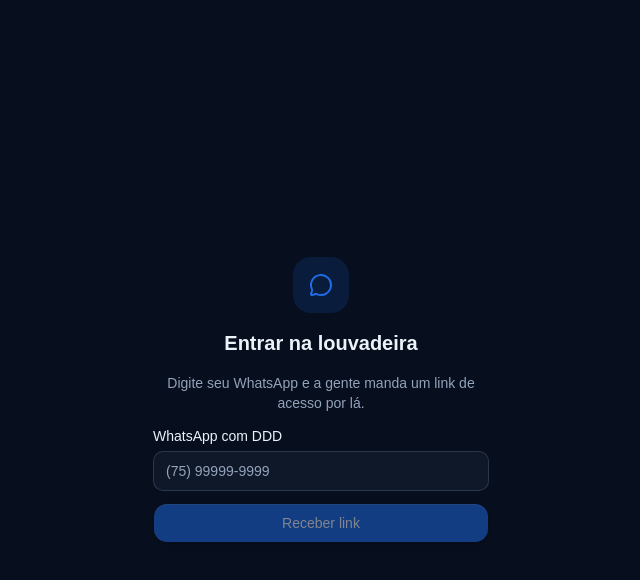
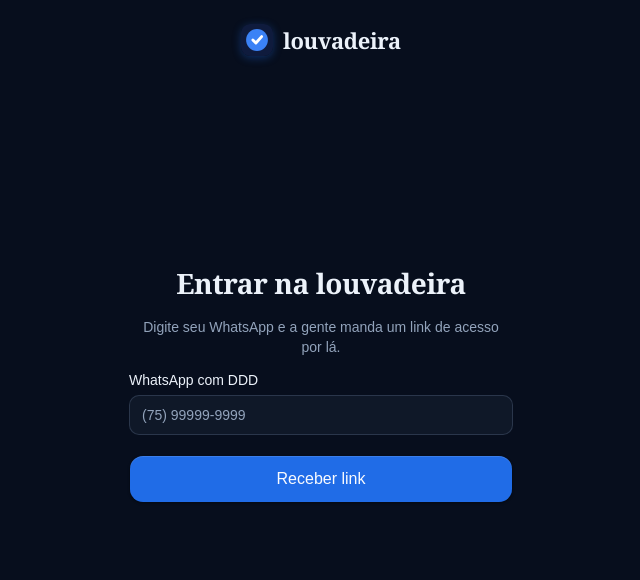
Before and after one commit to glwbr/louvadeira, a React (Vite) app in the folder web/: page /entrar in a window 1280 px wide. Shown: the top 580 px of the page, without its empty margins (319-959 px from the left). Built offline with nearby package versions, Linux system fonts and the light colour scheme.

Commit message:
feat(web): polish the sign-in screen

```diff
--- a/web/src/components/form.tsx
+++ b/web/src/components/form.tsx
@@ -69,12 +69,20 @@ type TextFieldProps = {
   label: ReactNode
   hint?: ReactNode
   className?: string
+  /** NOTE: Rewrites what was typed before it is stored, for masks like the phone number. */
+  format?: (value: string) => string
 } & Omit<
   ComponentProps<typeof Input>,
   "id" | "name" | "value" | "onChange" | "onBlur" | "className"
 >
 
-function TextField({ label, hint, className, ...input }: TextFieldProps) {
+function TextField({
+  label,
+  hint,
+  className,
+  format,
+  ...input
+}: TextFieldProps) {
   const field = useFieldContext<string>()
   const error = useFieldError()
   const id = useId()
@@ -91,7 +99,11 @@ function TextField({ label, hint, className, ...input }: TextFieldProps) {
         name={field.name}
         value={field.state.value}
         onBlur={field.handleBlur}
-        onChange={(event) => field.handleChange(event.target.value)}
+        onChange={(event) =>
+          field.handleChange(
+            format ? format(event.target.value) : event.target.value
+          )
+        }
         aria-invalid={Boolean(error)}
         {...input}
       />
--- a/web/src/features/auth/sign-in-page.tsx
+++ b/web/src/features/auth/sign-in-page.tsx
@@ -1,20 +1,32 @@
 import { useMutation, useQueryClient } from "@tanstack/react-query"
-import { Loader2, MessageCircle } from "lucide-react"
-import { useEffect, useRef, useState, type FormEvent, type ReactNode } from "react"
+import { CloudOff, Loader2, MessageCircleHeart, RotateCw } from "lucide-react"
+import { AnimatePresence, motion } from "motion/react"
+import { useEffect, useRef, type ReactNode } from "react"
+import { useTranslation } from "react-i18next"
 import { useNavigate, useSearchParams } from "react-router"
 
+import { Wordmark } from "@/components/brand"
+import { useAppForm } from "@/components/form"
+import { quick } from "@/components/motion"
 import { Button } from "@/components/ui/button"
-import { Input } from "@/components/ui/input"
-import { Label } from "@/components/ui/label"
-import { api, queryKeys } from "@/lib/api"
+import { ApiError, api, queryKeys } from "@/lib/api"
+import { maskPhone, phoneDigits } from "@/lib/format"
 
 export function SignInPage() {
+  const { t } = useTranslation()
   const [params] = useSearchParams()
   const navigate = useNavigate()
   const queryClient = useQueryClient()
-  const [error, setError] = useState<string | null>(null)
+  const token = params.get("token")
   const started = useRef(false)
-  const token = params.get("token")
+
+  const redeem = useMutation({
+    mutationFn: (raw: string) => api.redeem(raw),
+    onSuccess: (person) => {
+      queryClient.setQueryData(queryKeys.me, person)
+      navigate(person.isAdmin ? "/" : "/minha-escala", { replace: true })
+    },
+  })
 
   useEffect(() => {
     // NOTE: StrictMode runs effects twice in development; the link is single-use, so redeem it only once.
@@ -22,84 +34,139 @@ export function SignInPage() {
       return
     }
     started.current = true
-    api
-      .redeem(token)
-      .then((person) => {
-        queryClient.setQueryData(queryKeys.me, person)
-        navigate(person.isAdmin ? "/" : "/minha-escala", { replace: true })
-      })
-      .catch((err: Error) => setError(err.message))
-  }, [token, navigate, queryClient])
+    redeem.mutate(token)
+  }, [token, redeem])
 
-  if (token && !error) {
+  const expired = redeem.error instanceof ApiError && redeem.error.status === 401
+
+  if (token && !redeem.isError) {
     return (
       <Centered>
-        <Loader2 className="size-6 animate-spin text-primary" />
-        <h1 className="text-xl font-semibold">Entrando…</h1>
+        <Loader2 className="size-7 animate-spin text-brand" aria-hidden />
+        <h1 className="font-display text-2xl font-semibold" role="status">
+          {t("signIn.redeeming")}
+        </h1>
+      </Centered>
+    )
+  }
+
+  if (token && redeem.isError && !expired) {
+    return (
+      <Centered>
+        <span className="flex size-12 items-center justify-center rounded-2xl bg-danger/12 text-danger">
+          <CloudOff className="size-6" />
+        </span>
+        <h1 className="font-display text-[1.75rem] leading-tight font-semibold text-balance">{t("signIn.failedTitle")}</h1>
+        <p className="text-sm text-pretty text-muted-foreground">{redeem.error.message}</p>
+        <Button size="lg" className="w-full" onClick={() => redeem.mutate(token)} disabled={redeem.isPending}>
+          {redeem.isPending ? <Loader2 className="animate-spin" /> : <RotateCw />}
+          {t("common.tryAgain")}
+        </Button>
       </Centered>
     )
   }
 
   return (
     <Centered>
-      <div className="flex size-14 items-center justify-center rounded-2xl bg-primary/15 text-primary">
-        <MessageCircle className="size-6" />
-      </div>
-      <h1 className="text-xl font-semibold">{error ? "Esse link não vale mais" : "Entrar na louvadeira"}</h1>
-      <p className="text-sm text-muted-foreground">
-        {error
-          ? "Cada link funciona uma vez só. Digite seu WhatsApp que a gente manda um novo."
-          : "Digite seu WhatsApp e a gente manda um link de acesso por lá."}
-      </p>
+      <h1 className="font-display text-[1.75rem] leading-tight font-semibold text-balance">
+        {expired ? t("signIn.expiredTitle") : t("signIn.title")}
+      </h1>
+      <p className="text-sm text-pretty text-muted-foreground">{expired ? t("signIn.expiredLead") : t("signIn.lead")}</p>
       <PhoneForm />
     </Centered>
   )
 }
 
 function PhoneForm() {
-  const [phone, setPhone] = useState("")
-  const request = useMutation({ mutationFn: () => api.requestLink(phone) })
+  const { t } = useTranslation()
+  const request = useMutation({ mutationFn: (phone: string) => api.requestLink(phone) })
+  const form = useAppForm({
+    defaultValues: { phone: "" },
+    onSubmit: async ({ value }) => {
+      await request.mutateAsync(phoneDigits(value.phone)).catch(() => undefined)
+    },
+  })
 
-  const submit = (event: FormEvent) => {
-    event.preventDefault()
-    request.mutate()
-  }
-
-  if (request.isSuccess) {
-    return (
-      <p className="rounded-xl border bg-card px-4 py-3 text-sm">
-        Pronto! Se esse número estiver na equipe, o link chega no seu WhatsApp em instantes. 📲
-      </p>
-    )
+  const validPhone = ({ value }: { value: string }) => {
+    const digits = phoneDigits(value).length
+    return digits === 10 || digits === 11 ? undefined : t("signIn.phoneInvalid")
   }
 
   return (
-    <form onSubmit={submit} className="flex w-full flex-col gap-3 text-left">
-      <div className="grid gap-2">
-        <Label htmlFor="phone">WhatsApp com DDD</Label>
-        <Input
-          id="phone"
-          type="tel"
-          inputMode="tel"
-          autoComplete="tel"
-          placeholder="(75) 99999-9999"
-          value={phone}
-          onChange={(e) => setPhone(e.target.value)}
-          required
-        />
-      </div>
-      {request.isError && <p className="text-sm text-destructive">{request.error.message}</p>}
-      <Button type="submit" disabled={request.isPending || phone.replace(/\D/g, "").length < 10}>
-        {request.isPending ? "Enviando…" : "Receber link"}
-      </Button>
-    </form>
+    <div className="w-full text-left">
+      <AnimatePresence mode="wait" initial={false}>
+        {request.isSuccess ? (
+          <motion.div
+            key="sent"
+            initial={{ opacity: 0, y: 8, scale: 0.98 }}
+            animate={{ opacity: 1, y: 0, scale: 1 }}
+            exit={{ opacity: 0, y: -4 }}
+            transition={quick}
+            className="flex flex-col items-center gap-3 rounded-2xl border bg-card px-5 py-6 text-center"
+            role="status"
+          >
+            <span className="flex size-12 items-center justify-center rounded-2xl bg-success/12 text-success">
+              <MessageCircleHeart className="size-6" />
+            </span>
+            <p className="font-medium">{t("signIn.sentTitle")}</p>
+            <p className="text-sm text-pretty text-muted-foreground">{t("signIn.sent")}</p>
+            <Button
+              variant="ghost"
+              size="sm"
+              className="mt-1 text-muted-foreground"
+              onClick={() => {
+                request.reset()
+                form.reset()
+              }}
+            >
+              {t("signIn.otherNumber")}
+            </Button>
+          </motion.div>
+        ) : (
+          <motion.div key="form" initial={{ opacity: 0 }} animate={{ opacity: 1 }} exit={{ opacity: 0 }} transition={quick}>
+            <form.AppForm>
+              <form.Form>
+                <form.AppField name="phone" validators={{ onBlur: validPhone, onSubmit: validPhone }}>
+                  {(field) => (
+                    <field.TextField
+                      label={t("signIn.phoneLabel")}
+                      type="tel"
+                      inputMode="tel"
+                      autoComplete="tel-national"
+                      placeholder={t("signIn.phonePlaceholder")}
+                      format={maskPhone}
+                    />
+                  )}
+                </form.AppField>
+                {request.isError && (
+                  <p role="alert" className="-mt-2 text-sm text-danger">
+                    {request.error.message}
+                  </p>
+                )}
+                <form.SubmitButton pendingLabel={t("signIn.sending")} className="h-12 w-full text-base">
+                  {t("signIn.submit")}
+                </form.SubmitButton>
+              </form.Form>
+            </form.AppForm>
+          </motion.div>
+        )}
+      </AnimatePresence>
+    </div>
   )
 }
 
 function Centered({ children }: { children: ReactNode }) {
   return (
-    <main className="mx-auto flex min-h-svh max-w-sm flex-col items-center justify-center gap-4 px-6 text-center">
-      {children}
-    </main>
+    <div className="flex min-h-svh flex-col px-6 pt-[max(1.5rem,env(safe-area-inset-top))] pb-[max(1.5rem,env(safe-area-inset-bottom))]">
+      <Wordmark className="mx-auto" />
+      <motion.main
+        initial={{ opacity: 0, y: 8 }}
+        animate={{ opacity: 1, y: 0 }}
+        transition={quick}
+        className="mx-auto flex w-full max-w-sm flex-1 flex-col items-center justify-center gap-4 pb-16 text-center"
+      >
+        {children}
+      </motion.main>
+    </div>
   )
 }
--- a/web/src/locales/pt-BR.ts
+++ b/web/src/locales/pt-BR.ts
@@ -29,6 +29,7 @@ export const ptBR = {
     expiredTitle: "Esse link não vale mais",
     expiredLead: "Cada link funciona uma vez só. Digite seu WhatsApp que a gente manda um novo.",
     redeeming: "Entrando…",
+    failedTitle: "Não conseguimos abrir o link",
     phoneLabel: "WhatsApp com DDD",
     phonePlaceholder: "(75) 99999-9999",
     phoneInvalid: "Digite o número com DDD, só os 10 ou 11 dígitos",
```
